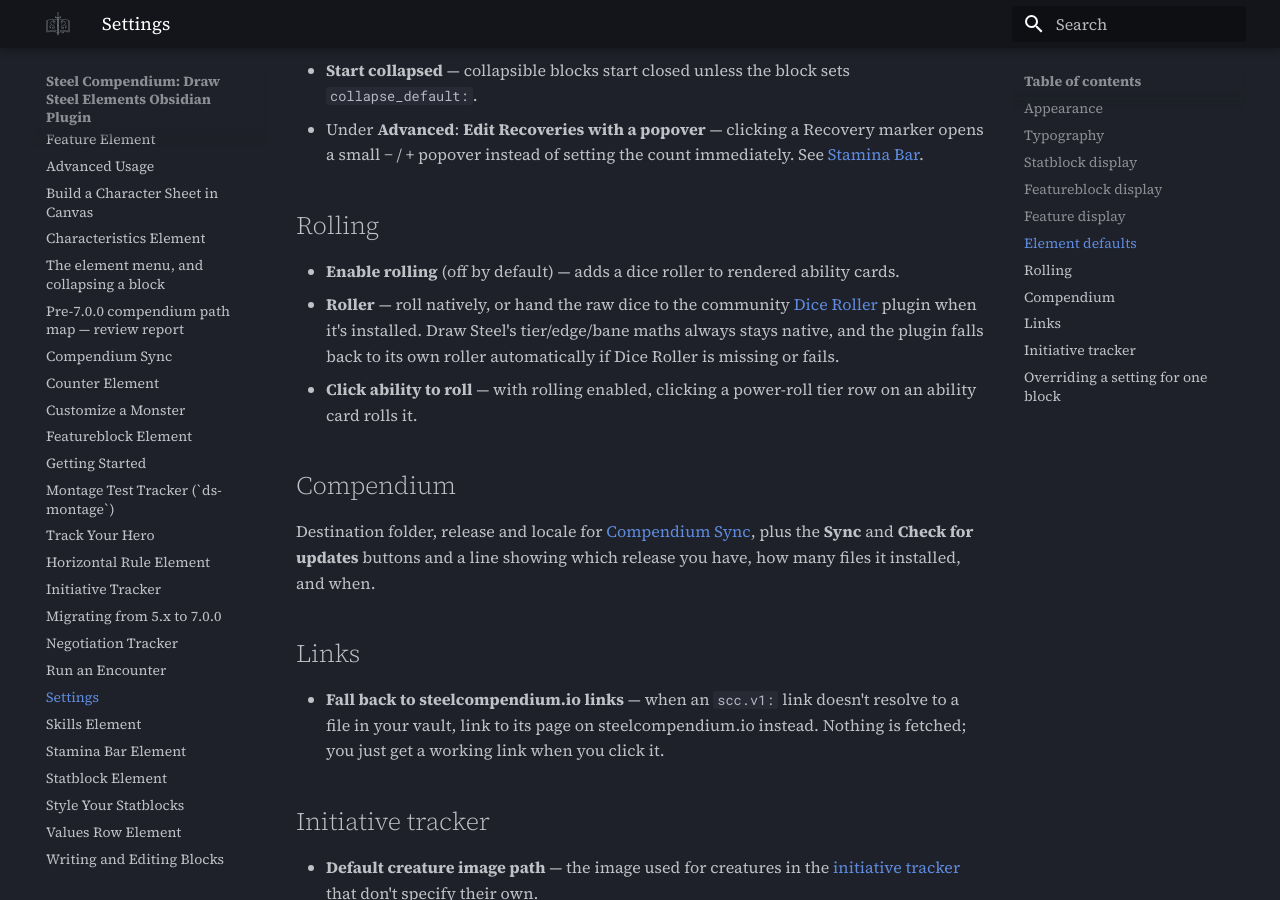
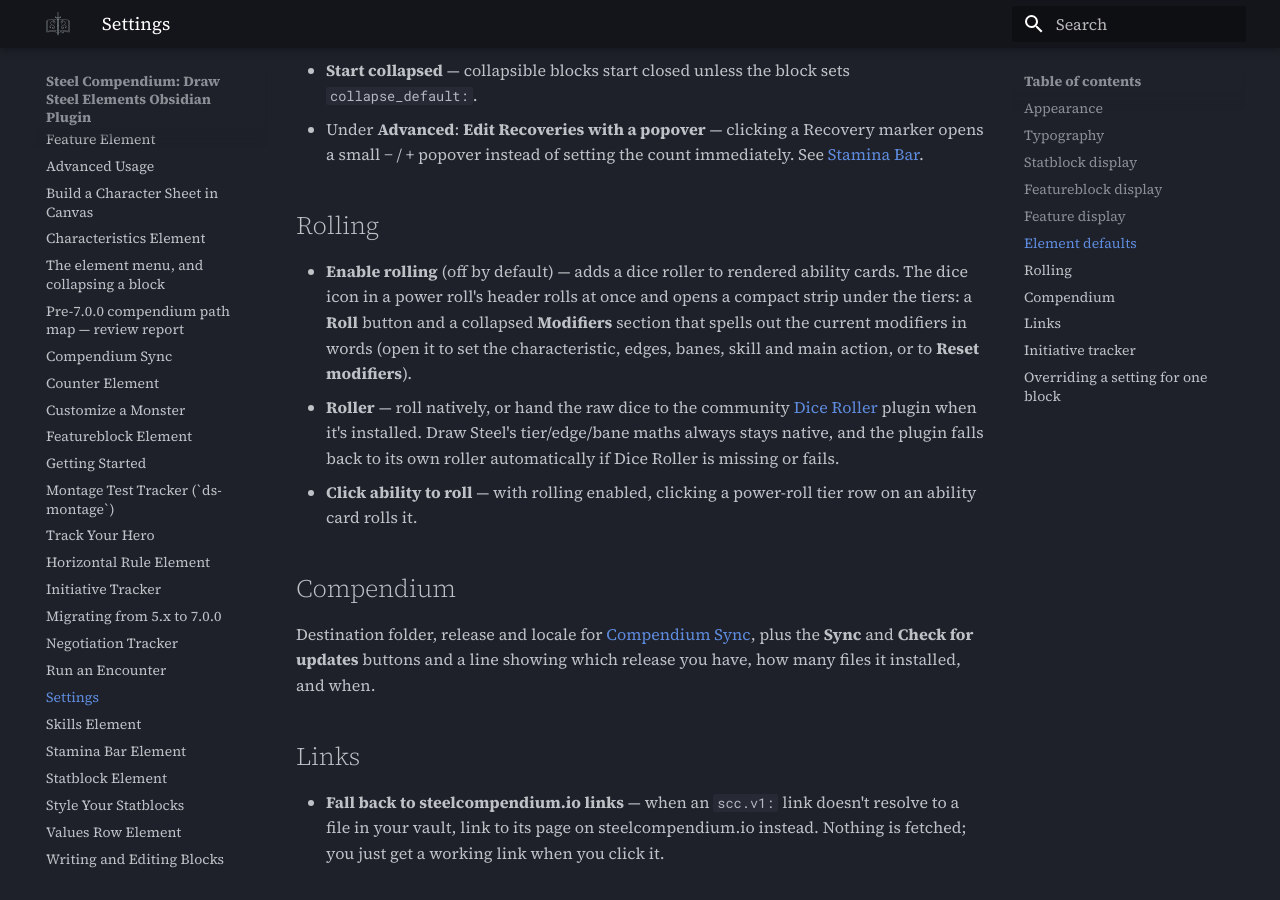
Before and after one commit to SteelCompendium/draw-steel-elements, an MkDocs documentation site: the page built from docs/settings.md, in a window 1280 px wide and 900 px high, scrolled down 5612 px. Built offline with MkDocs 1.6.1 and Material for MkDocs 9.7.7, drawn with Linux system fonts in a browser that asks for light colours; comment, search, counter and statistics services are not loaded; the version menu is left out.

Commit message:
docs(roll): the roll strip in Roll.md and settings.md; CHANGELOG entry (SC-279)

```diff
--- a/docs/settings.md
+++ b/docs/settings.md
@@ -155,7 +155,11 @@
 
 ## Rolling
 
-- **Enable rolling** (off by default) — adds a dice roller to rendered ability cards.
+- **Enable rolling** (off by default) — adds a dice roller to rendered ability cards. The
+  dice icon in a power roll's header rolls at once and opens a compact strip under the
+  tiers: a **Roll** button and a collapsed **Modifiers** section that spells out the
+  current modifiers in words (open it to set the characteristic, edges, banes, skill and
+  main action, or to **Reset modifiers**).
 - **Roller** — roll natively, or hand the raw dice to the community
   [Dice Roller](https://github.com/javalent/dice-roller) plugin when it's installed. Draw
   Steel's tier/edge/bane maths always stays native, and the plugin falls back to its own
```
Also changed, not shown: CHANGELOG.md (+15 -0 lines).
